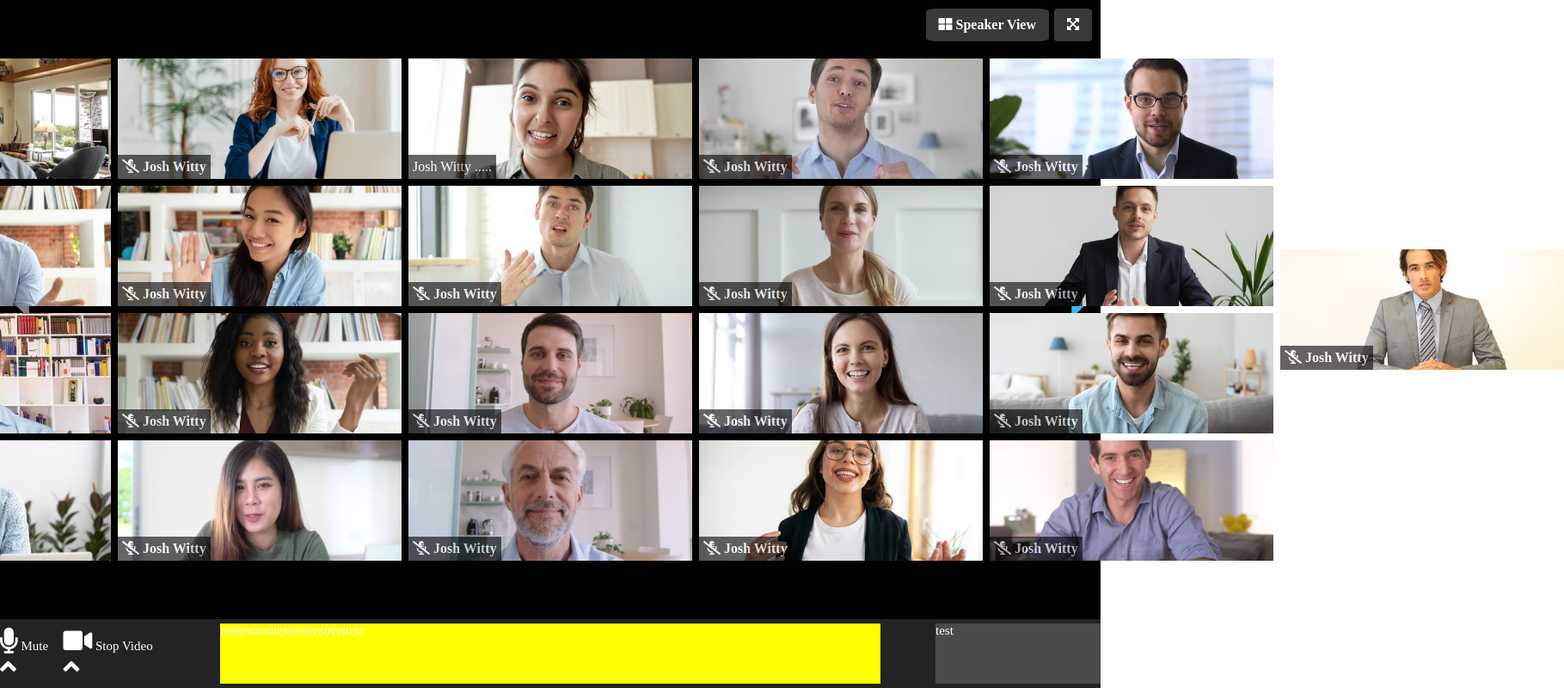
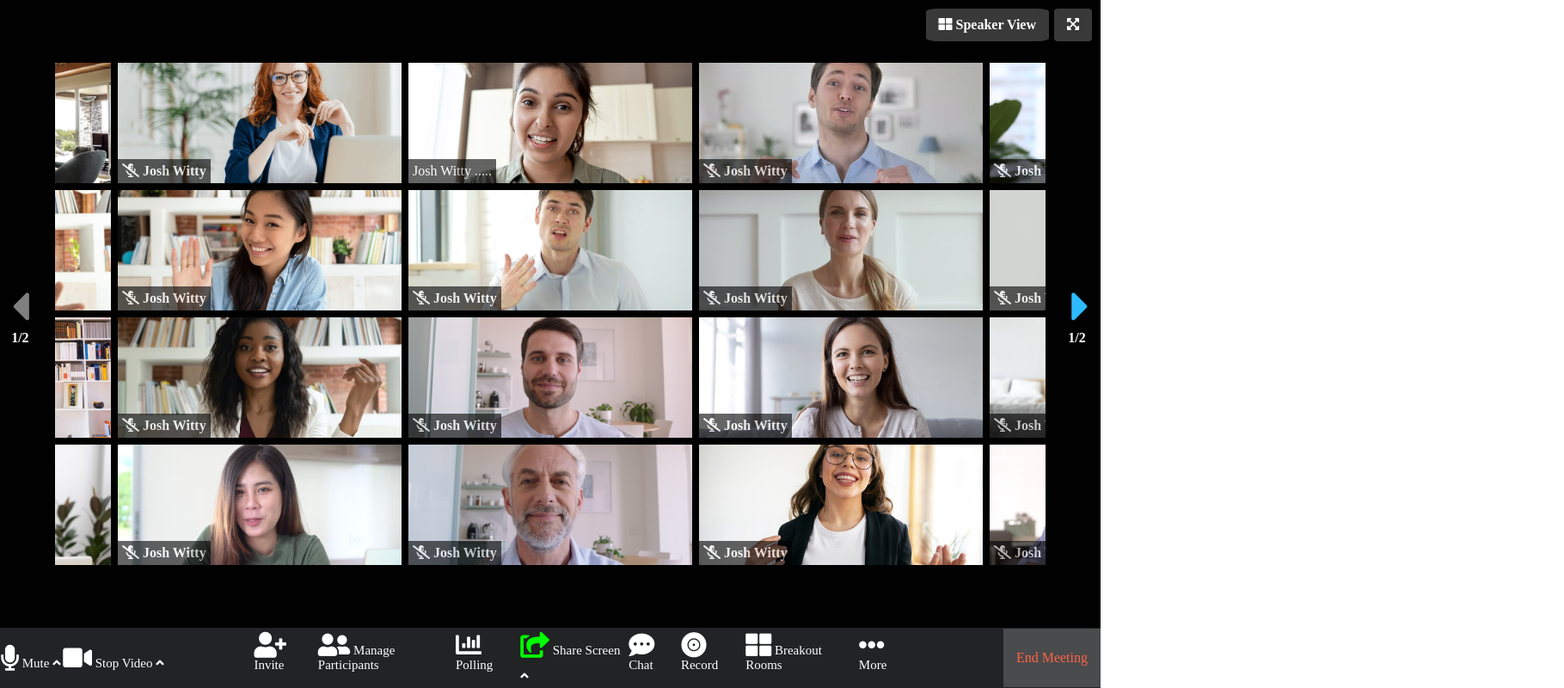
Before and after one commit to Intrusion0/html-css-zoom, a plain HTML site: page index.html in a window 1280 px wide. Shown: the whole page at 86% size, 1819 px wide, since content can reach past the window. Drawn offline with Linux system fonts and the light colour scheme.

Commit message:
Footer completed

```diff
--- a/css/style.css
+++ b/css/style.css
@@ -30,7 +30,7 @@
 
 #container-flex {
     display: flex;
-    height: calc(100vh - 80px);
+    height: calc(100vh - 70px);
     justify-content: space-around;
     align-items: center;
     background-color: #010101;
@@ -43,8 +43,9 @@
     flex-wrap: wrap;
     justify-content: center;
     align-content: center;
-    height: calc(100vh - 80px);
+    height: calc(100vh - 70px);
     width: 90%;
+    overflow: auto;
 }
 
 .webcam {
@@ -100,8 +101,7 @@
     display: flex;
     justify-content: space-between;
     align-items: center;
-    height: 80px;
-    /* debug */
+    height: 70px;
     background-color: #212324;
 }
 
@@ -113,18 +113,24 @@
 
 #tools_zoom {
     display: flex;
-    /* debug */
-    background-color: yellow;
-    height: 70px;
+    justify-content: space-around;
     width: 60%;
 }
 
-#end_meeting {
+.fa-share-square:before {
+    content: "\f14d";
+    color: lime;
+}
+
+#end_meeting div {
     display: flex;
-    /* debug */
     background-color: #4a4b4c;
-    height: 70px;
-    width: 15%;
+    padding: 25px 15px;
+    color: tomato;
+}
+
+#end_meeting a {
+    text-decoration: none;
 }
 
 #mic_web i, #tools_zoom i, #end_meeting i {
@@ -132,8 +138,13 @@
     font-size: 30px;
 }
 
-#mic_web div, #tools_zoom div, #end_meeting div {
+#mic_web div, #tools_zoom div {
     color: white;
     font-size: 15px;
-    mar
+
 }
+
+.fa-angle-up:before {
+    content: "\f106";
+    font-size: 15px;
+}
--- a/index.html
+++ b/index.html
@@ -210,36 +210,40 @@
         </div>
         <div id="tools_zoom">
             <div>
-                test
+                <i class="fas fa-user-plus"></i> Invite
             </div>
             <div>
-                test
+                <i class="fas fa-user-friends"></i> Manage Participants
             </div>
             <div>
-                test
+                <i class="fas fa-chart-bar"></i> Polling
             </div>
             <div>
-                test
+                <i class="fas fa-share-square"></i> Share Screen
+                <span>
+                    <i class="fas fa-angle-up"></i>
+                </span>
             </div>
             <div>
-                test
+                <i class="fas fa-comment-dots"></i> Chat
             </div>
             <div>
-                test
+                <i class="fas fa-record-vinyl"></i> Record
             </div>
             <div>
-                test
+                <i class="fas fa-th-large"></i> Breakout Rooms
             </div>
             <div>
-                test
+                <i class="fas fa-ellipsis-h"></i> More
             </div>
         </div>
         <div id="end_meeting">
-            <div>
-                test
-            </div>
+            <a href="#">
+                <div>
+                    End Meeting
+                </div>
+            </a>
         </div>
     </footer>
-
 </body>
 </html>
```
